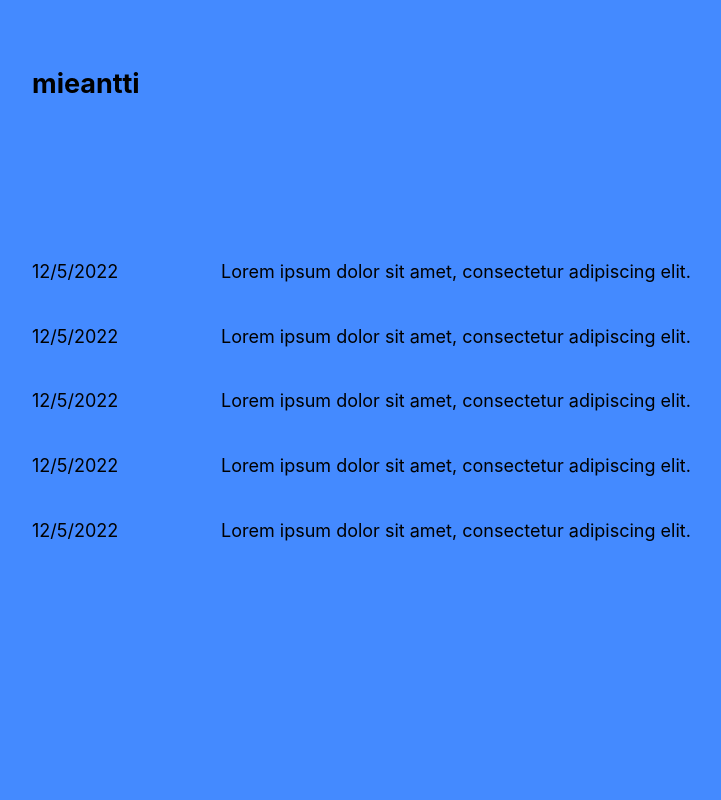
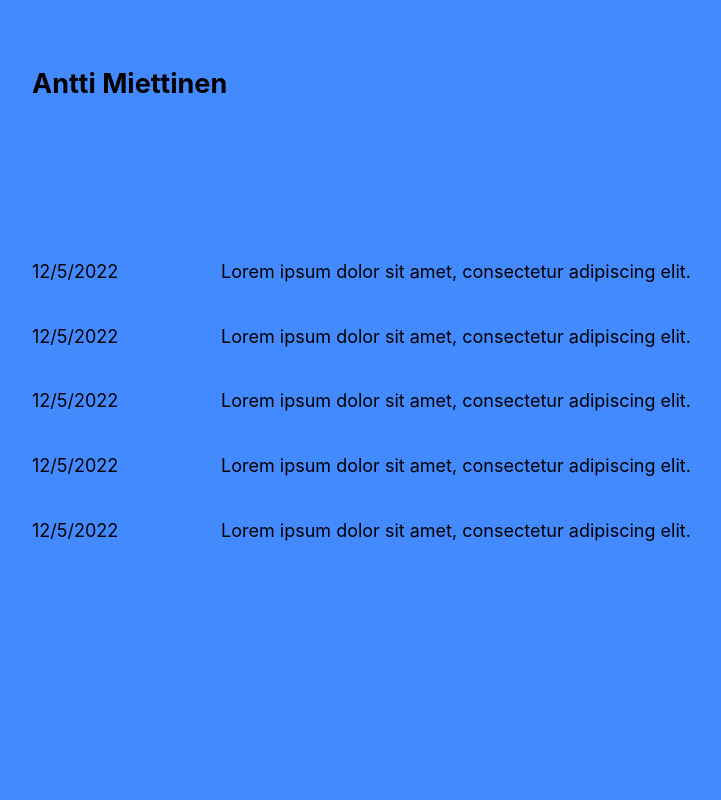
Before and after one commit to mieantti/mieantti.github.io, a React (Create React App) app: page / in a window 1280 px wide. Shown: the top 800 px of the page, without its empty margins (58-779 px from the left). Built offline with nearby package versions, Linux system fonts and the light colour scheme.

Commit message:
README and some config.

```diff
--- a/public/index.html
+++ b/public/index.html
@@ -5,9 +5,7 @@
     <link rel="icon" href="%PUBLIC_URL%/favicon.ico" />
     <meta name="viewport" content="width=device-width, initial-scale=1" />
     <meta name="theme-color" content="#000000" />
-    <meta
-      name="description"
-    />
+    <meta name="description" />
     <link rel="apple-touch-icon" href="%PUBLIC_URL%/logo192.png" />
     <link rel="manifest" href="%PUBLIC_URL%/manifest.json" />
     <!--
@@ -19,7 +17,7 @@
       work correctly both with client-side routing and a non-root public URL.
       Learn how to configure a non-root public URL by running `npm run build`.
     -->
-    <title>Welcome | mieantti</title>
+    <title>Welcome | Antti Miettinen</title>
   </head>
   <body>
     <noscript>You need to enable JavaScript to run this app.</noscript>
--- a/src/components/content/Content.tsx
+++ b/src/components/content/Content.tsx
@@ -7,12 +7,12 @@ import { css } from '@emotion/react'
 import CssClass from '../../strings/CssClass'
 
 // Feature
-import { IWorkItem, WorkItem } from './workItem/WorkItem'
+import { IItem, Item } from './Item'
 
 const mainStyles = css`
   display: flex;
   padding: 5rem 5rem 5rem 5rem;
-  min-height: 65vh;
+  min-height: 60vh;
   @media only screen and (min-device-width: 350px) and (max-device-width: 915px) {
     padding: 1rem 5rem 0 5rem;
   }
@@ -21,7 +21,7 @@ const mainStyles = css`
   }
 `
 
-const items: IWorkItem[] = [
+const items: IItem[] = [
   {
     effective: new Date(),
     content: 'Lorem ipsum dolor sit amet, consectetur adipiscing elit.',
@@ -47,7 +47,7 @@ const items: IWorkItem[] = [
 export const Content = () => {
   return (
     <main css={mainStyles} className={CssClass.BaseMaxWidth}>
-      <WorkItem items={items} />
+      <Item items={items} />
     </main>
   )
 }
--- a/src/components/content/workItem/WorkItem.tsx
+++ b/src/components/content/Item.tsx
@@ -7,9 +7,9 @@ import { css } from '@emotion/react'
 import { FunctionComponent } from 'react'
 
 // Strings
-import CssId from '../../../strings/CssId'
+import CssId from '../../strings/CssId'
 
-const workItemStyles = css`
+const itemStyles = css`
   display: grid;
   line-height: 1.6;
   grid: 4rem / auto auto auto;
@@ -38,21 +38,21 @@ const workItemStyles = css`
   }
 `
 
-interface IWorkItemProps {
-  items: IWorkItem[]
+interface IItemProps {
+  items: IItem[]
 }
 
-export interface IWorkItem {
+export interface IItem {
   effective: Date
   content: string
 }
 
-export const WorkItem: FunctionComponent<IWorkItemProps> = ({ items }) => {
+export const Item: FunctionComponent<IItemProps> = ({ items }) => {
   return (
     <section>
-      {items.map((_: IWorkItem, idx: number) => (
-        <div css={workItemStyles} key={new Date().valueOf() + idx}>
-          <p id={CssId.WorkItemDate}>{_.effective.toLocaleDateString()}</p>
+      {items.map((_: IItem, idx: number) => (
+        <div css={itemStyles} key={new Date().valueOf() + idx}>
+          <p id={CssId.ContentItemDate}>{_.effective.toLocaleDateString()}</p>
           <p>{_.content}</p>
         </div>
       ))}
--- a/src/strings/Configuration.ts
+++ b/src/strings/Configuration.ts
@@ -1,6 +1,6 @@
 class Configuration {
   static readonly Greeting: string = 'Welcome'
-  static readonly SiteName: string = 'mieantti'
+  static readonly SiteName: string = 'Antti Miettinen'
 }
 
 export default Configuration
--- a/src/strings/CssId.ts
+++ b/src/strings/CssId.ts
@@ -1,7 +1,7 @@
 class CssId {
   static readonly Navigation: string = 'navigation'
   static readonly NavigationH1: string = 'navigation-h1'
-  static readonly WorkItemDate: string = 'work-item-date'
+  static readonly ContentItemDate: string = 'content-item-date'
   static readonly FooterContent: string = 'footer-content'
 }
 
--- a/src/styles/global-styles/globalStyles.ts
+++ b/src/styles/global-styles/globalStyles.ts
@@ -20,7 +20,7 @@ export const globalStyles = css`
     top: 0;
     z-index: -1;
   }
-  #work-item-date {
+  #content-item-date {
     width: 10rem;
   }
   @media (prefers-color-scheme: dark) {
```
Also changed, not shown: 1 other file (tests, documents, lock files or other folders).
